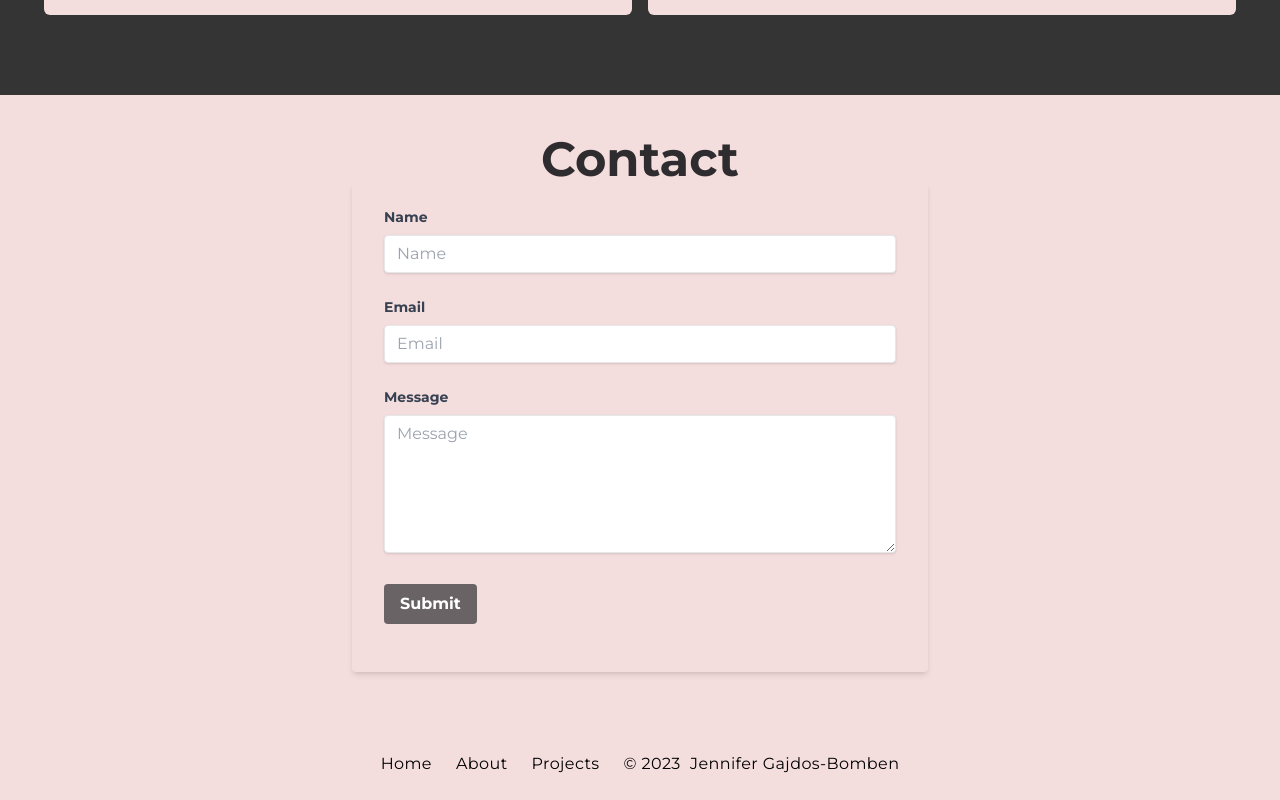
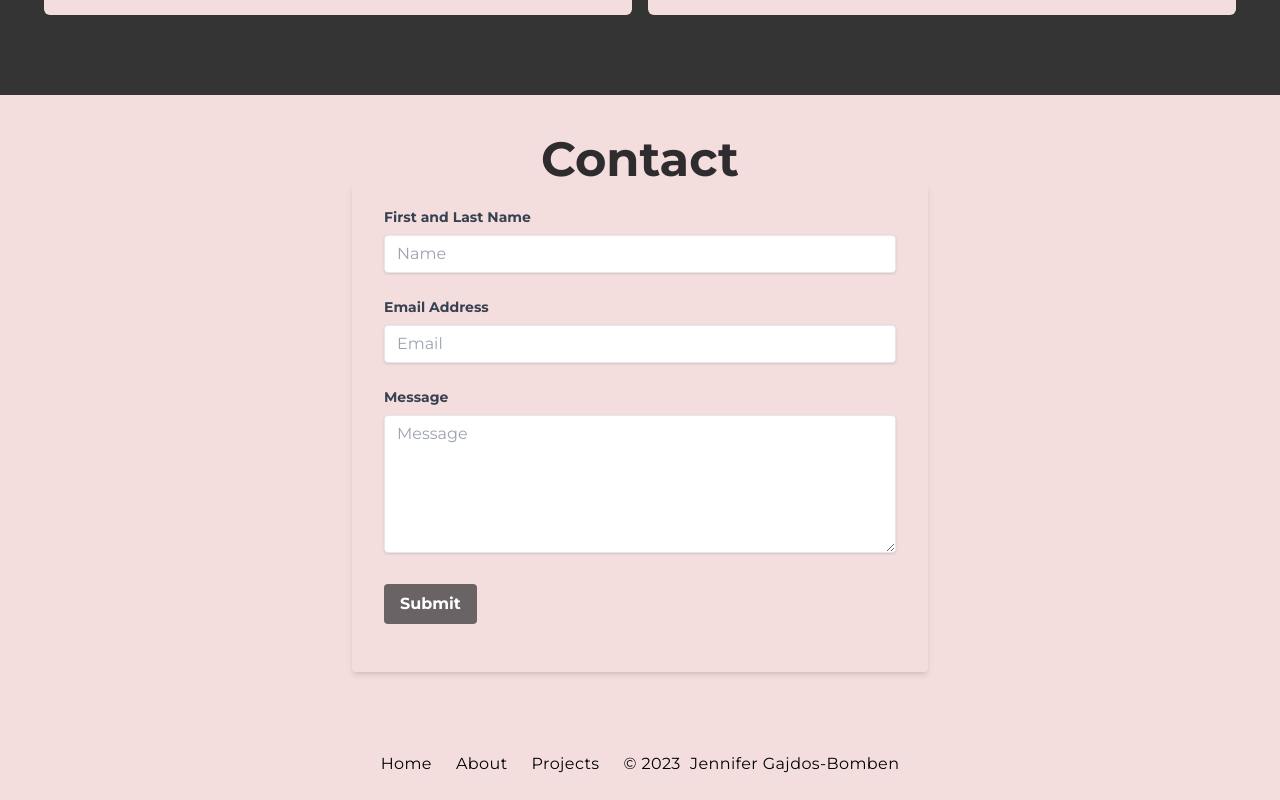
Before and after one commit to jgajdosbomben/portfolio, a React (Vite) app: page / in a window 1280 px wide. Shown: the part 4041-4841 px from the top of the page. Built offline with nearby package versions, Linux system fonts and the light colour scheme.

Commit message:
Fixed htmlfor/id errors

```diff
--- a/src/components/Contact.jsx
+++ b/src/components/Contact.jsx
@@ -62,10 +62,11 @@ const Contact = () => {
             <div className="mb-4">
               <label
                 className="block text-gray-700 dark:text-white text-sm font-bold mb-2"
-                htmlFor="name">
-                Name
+                htmlFor="full-name">
+                First and Last Name
               </label>
               <input
+                id="full-name"
                 className="shadow appearance-none border rounded w-full px-3 py-2 text-gray-700 leading-tight focus:outline-none focus:shadow-outline"
                 value={name}
                 onChange={(e) => setName(e.target.value)}
@@ -78,10 +79,11 @@ const Contact = () => {
               <br />
               <label
                 className="block text-gray-700 dark:text-white text-sm font-bold mb-2"
-                htmlFor="email">
-                Email
+                htmlFor="email-address">
+                Email Address
               </label>
               <input
+                id="email-address"
                 className="shadow appearance-none border rounded w-full px-3 py-2 text-gray-700 leading-tight focus:outline-none focus:shadow-outline"
                 value={email}
                 onChange={(e) => setEmail(e.target.value)}
@@ -98,6 +100,7 @@ const Contact = () => {
                 Message
               </label>
               <textarea
+                id="message"
                 className="shadow appearance-none border rounded w-full px-3 py-2 text-gray-700 leading-tight focus:outline-none focus:shadow-outline"
                 value={message}
                 placeholder="Message"
```
